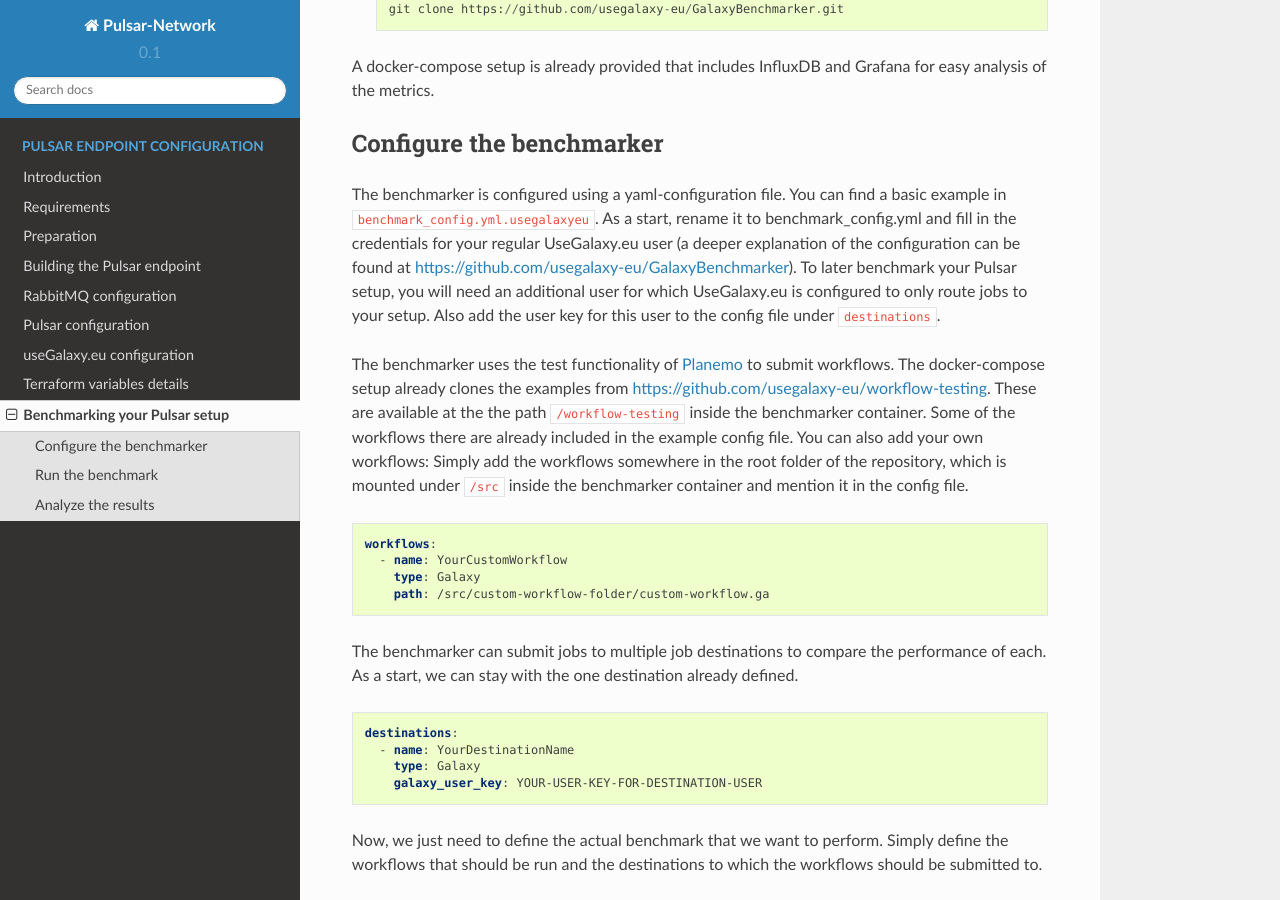
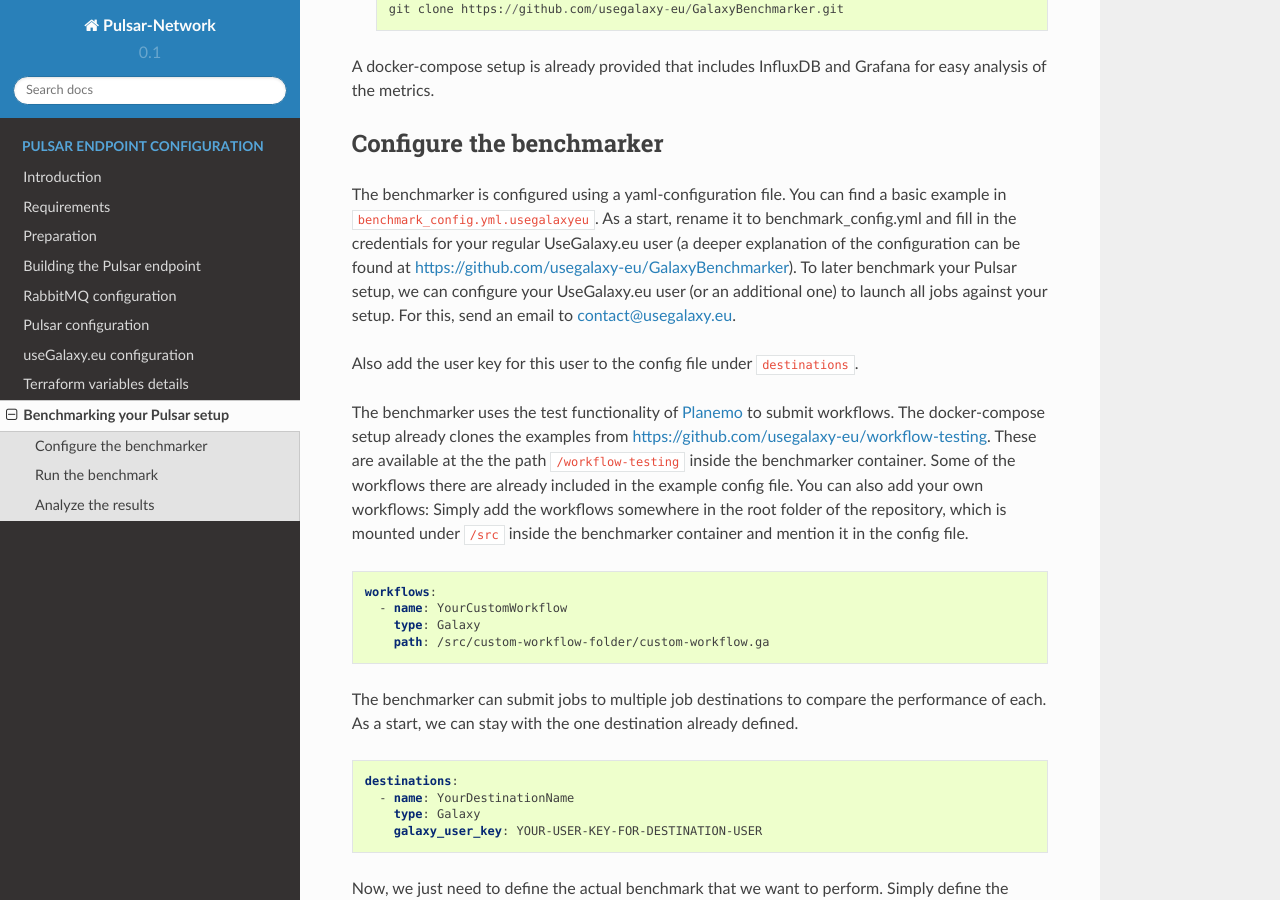
Before and after one commit to usegalaxy-eu/pulsar-network-docs, a Sphinx documentation site: the page built from source/benchmark.rst, in a window 1280 px wide and 900 px high, scrolled down 340 px. Built offline with Sphinx 7.4.7 and the Read the Docs theme 2.0.0, drawn with Linux system fonts in a browser that asks for light colours.

Commit message:
Update benchmark.rst

```diff
--- a/source/benchmark.rst
+++ b/source/benchmark.rst
@@ -25,8 +25,10 @@ find a basic example in ``benchmark_config.yml.usegalaxyeu``. As a start,
 rename it to benchmark_config.yml and fill in the credentials for your
 regular UseGalaxy.eu user (a deeper explanation of the configuration
 can be found at https://github.com/usegalaxy-eu/GalaxyBenchmarker).
-To later benchmark your Pulsar setup, you will need an additional user
-for which UseGalaxy.eu is configured to only route jobs to your setup.
+To later benchmark your Pulsar setup, we can configure your UseGalaxy.eu user
+(or an additional one) to launch all jobs against your setup. For this, send an
+email to contact@usegalaxy.eu.
+
 Also add the user key for this user to the config file under
 ``destinations``.
 
```
